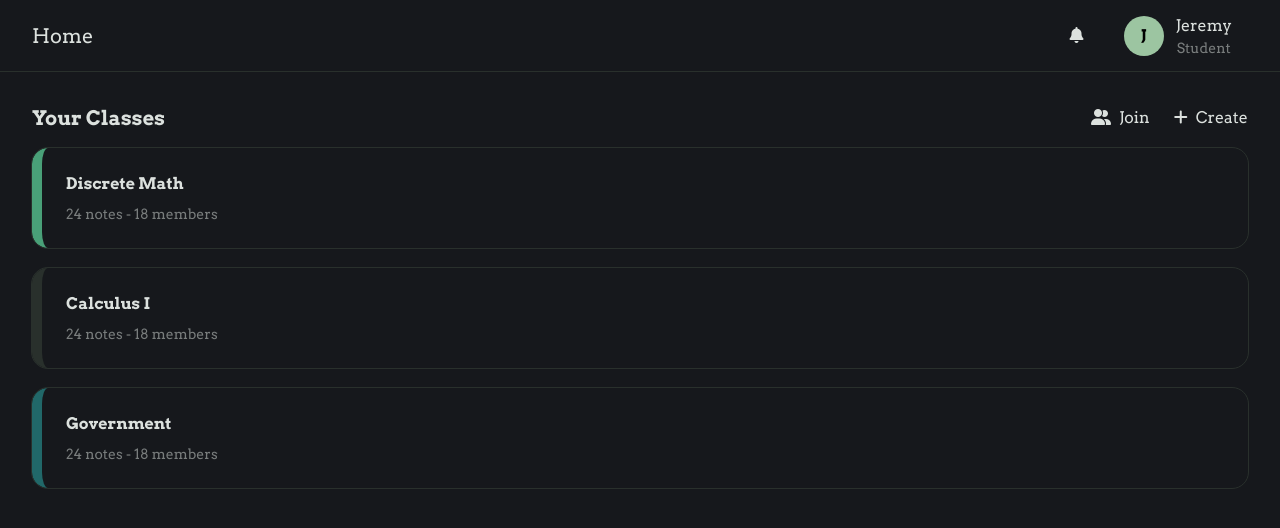
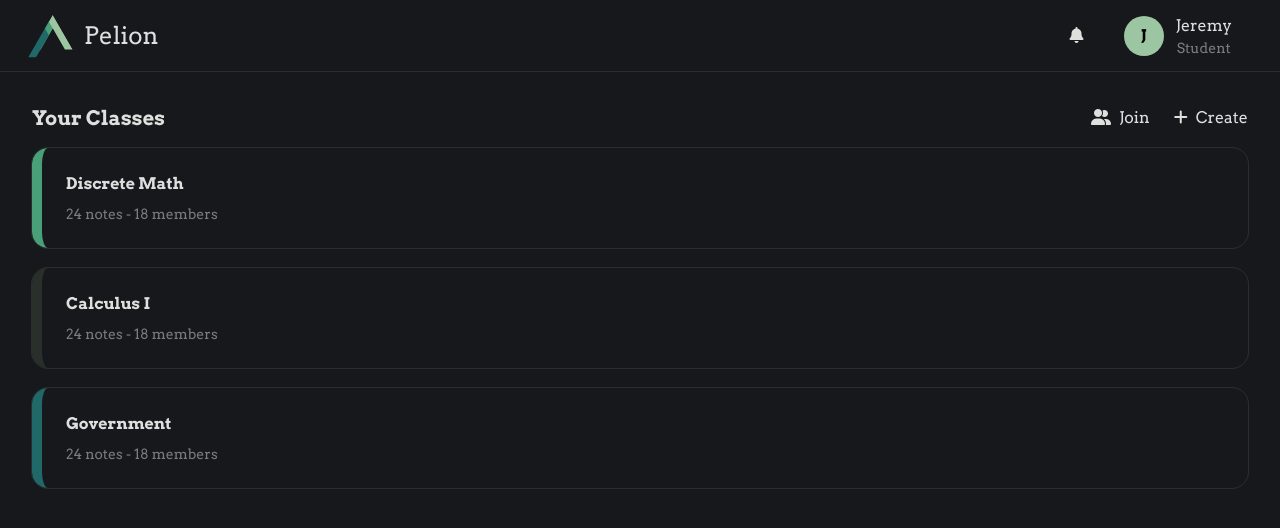
Before and after one commit to pelionlearn/pelion, a React (Vite) app in the folder frontend/: page /dashboard in a window 1280 px wide. Shown: the top 528 px of the page. Built offline with nearby package versions, Linux system fonts and the light colour scheme.

Commit message:
frontend: small dashboard changes

```diff
--- a/frontend/src/Classroom.tsx
+++ b/frontend/src/Classroom.tsx
@@ -49,7 +49,7 @@ function Classroom() {
                             transition={{
                                 duration: 0.3,
                             }}
-                            className={`button-text rounded-xl px-4 py-1.5 text-left hover:text-primary ${active === name ? "text-primary" : ""}`}
+                            className={`button-text cursor-pointer rounded-xl px-3 py-1.5 text-left hover:text-primary hover:bg-dark ${active === name ? "text-primary bg-dark" : ""}`}
                         >
                             <i className={`fa-solid fa-${icon} mr-3`}></i>
                             {name}
--- a/frontend/src/Dashboard.tsx
+++ b/frontend/src/Dashboard.tsx
@@ -16,7 +16,10 @@ function Demo() {
             <div className="flex flex-1 flex-col overflow-hidden">
                 {/* top bar */}
                 <header className="flex h-18 items-center justify-between border-b border-dark px-8">
-                    <h2 className="text-xl">Home</h2>
+                    <div className="flex items-center">
+                        <img src="/pelion_alt_nobg.svg" alt="Pelion" className="h-10 scale-200" />
+                        <h3 className="text-text font-arvo text-2xl ml-3">Pelion</h3>
+                    </div>
 
                     <div className="flex items-center gap-4">
                         <button className="rounded-xl p-2 transition hover:bg-white/5 cursor-pointer">
```
